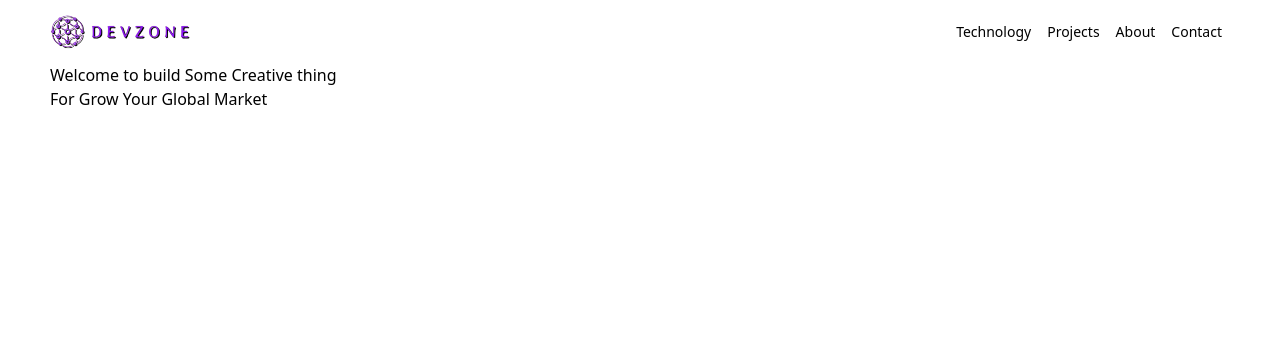
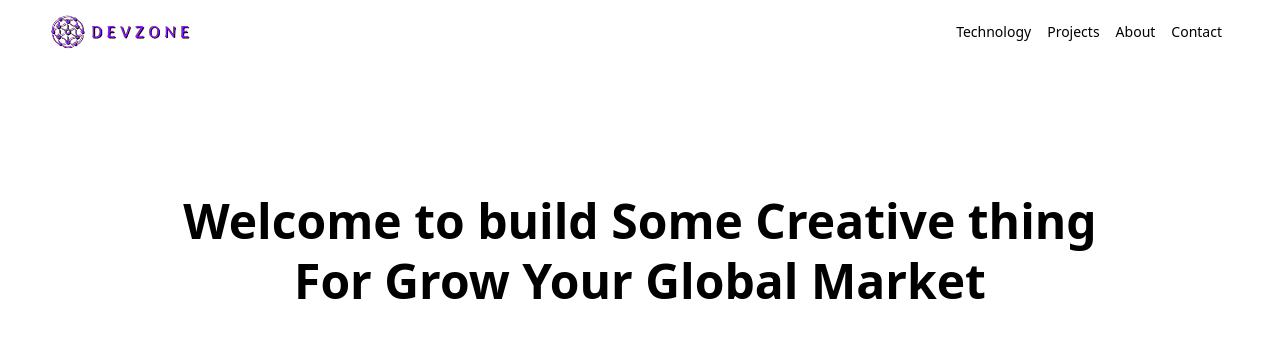
Before and after one commit to jahidulkanchan/DevZone, a website: page src/index.html in a window 1280 px wide. Drawn offline with Linux system fonts and the light colour scheme.

Commit message:
first commit

```diff
--- a/src/index.html
+++ b/src/index.html
@@ -23,7 +23,7 @@
     </nav>
   </header>
   <section>
-    <div class="container">
+    <div class="container text-center pt-32 font-semibold text-2xl md:leading-[60px] md:text-5xl">
       <h1>Welcome to build Some Creative thing <br> For Grow Your Global Market</h1>
     </div>
   </section>
```
Also changed, not shown: src/output.css.
